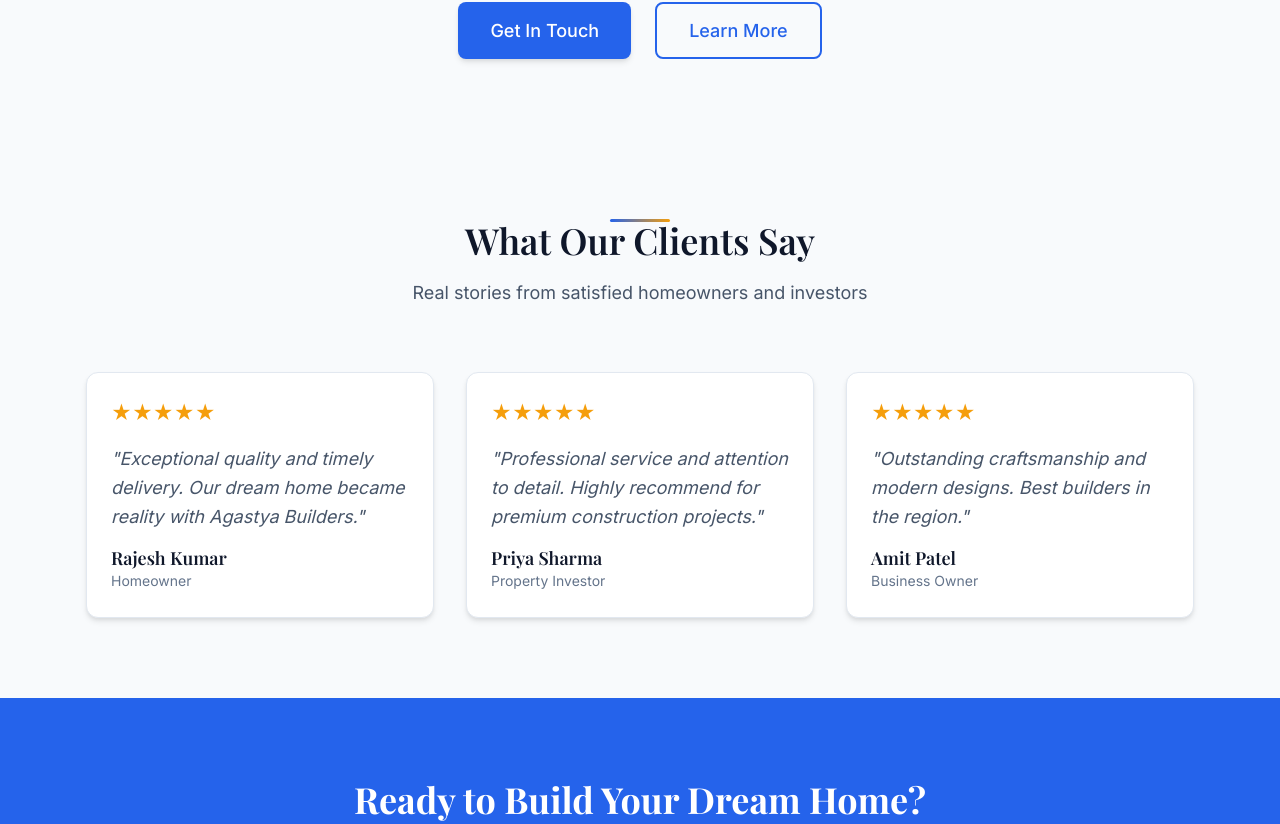
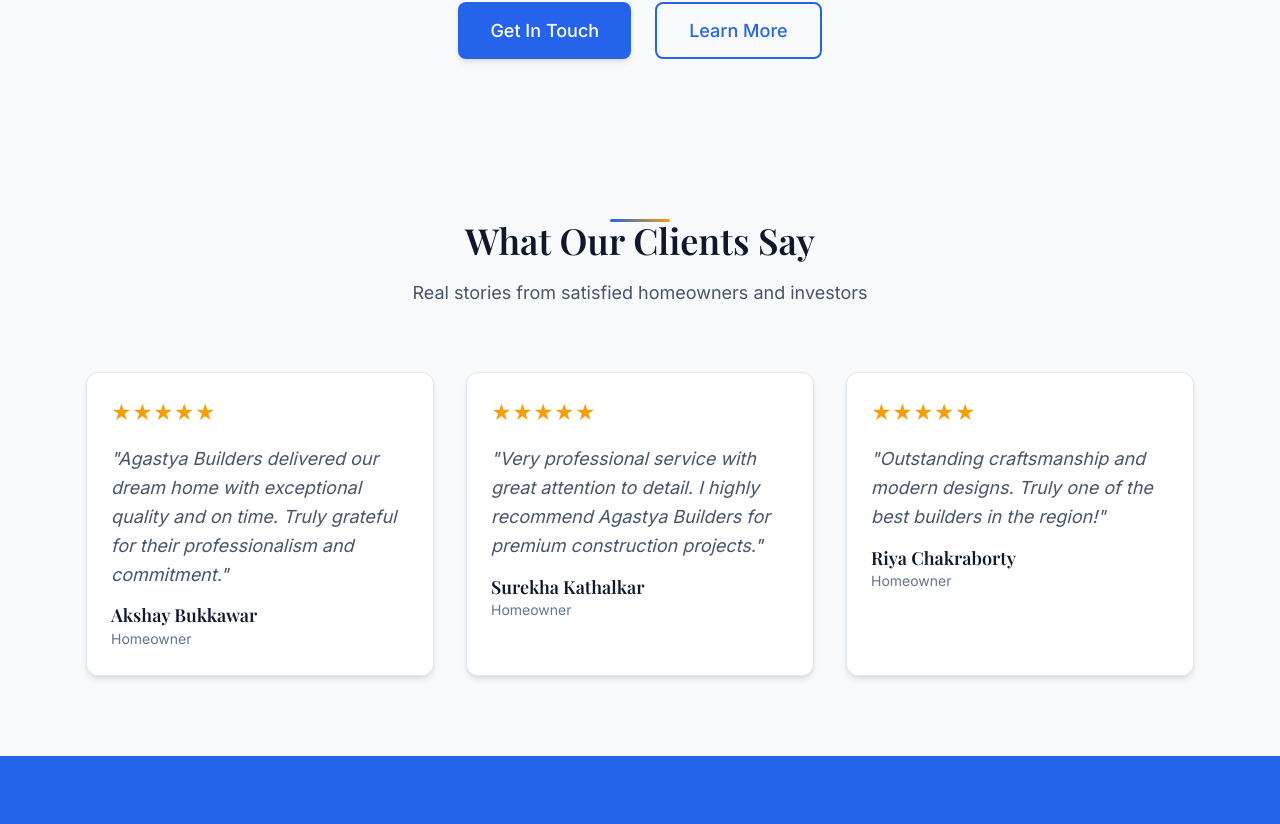
Before and after one commit to MITH02/reaal-estate-app, a React (Create React App) app in the folder my-real-estate-app/: page / in a window 1280 px wide. Shown: the part 2769-3593 px from the top of the page. Built offline with nearby package versions, Linux system fonts and the light colour scheme.

Commit message:
#1 : Added Full Project

```diff
--- a/my-real-estate-app/src/pages/About.jsx
+++ b/my-real-estate-app/src/pages/About.jsx
@@ -191,7 +191,7 @@
                 </div>
               ) : (
                 <img
-                  src="https://via.placeholder.com/400x500/2563eb/ffffff?text=Founder"
+                  src="/images/Founder.jpg"
                   alt="Badal Mahendrakumar Matey - Founder"
                   loading="lazy"
                   onLoad={() => setFounderImageLoaded(true)}
--- a/my-real-estate-app/src/pages/Home.jsx
+++ b/my-real-estate-app/src/pages/Home.jsx
@@ -104,21 +104,21 @@
 
   const testimonials = [
     {
-      name: 'Rajesh Kumar',
+      name: 'Akshay Bukkawar',
       role: 'Homeowner',
-      content: 'Exceptional quality and timely delivery. Our dream home became reality with Agastya Builders.',
+      content: 'Agastya Builders delivered our dream home with exceptional quality and on time. Truly grateful for their professionalism and commitment.',
       rating: 5
     },
     {
-      name: 'Priya Sharma',
-      role: 'Property Investor',
-      content: 'Professional service and attention to detail. Highly recommend for premium construction projects.',
+      name: 'Surekha Kathalkar',
+      role: 'Homeowner',
+	  content: 'Very professional service with great attention to detail. I highly recommend Agastya Builders for premium construction projects.',
       rating: 5
     },
     {
-      name: 'Amit Patel',
-      role: 'Business Owner',
-      content: 'Outstanding craftsmanship and modern designs. Best builders in the region.',
+      name: 'Riya Chakraborty',
+      role: 'Homeowner',
+	  content: 'Outstanding craftsmanship and modern designs. Truly one of the best builders in the region!',
       rating: 5
     }
   ];
```
